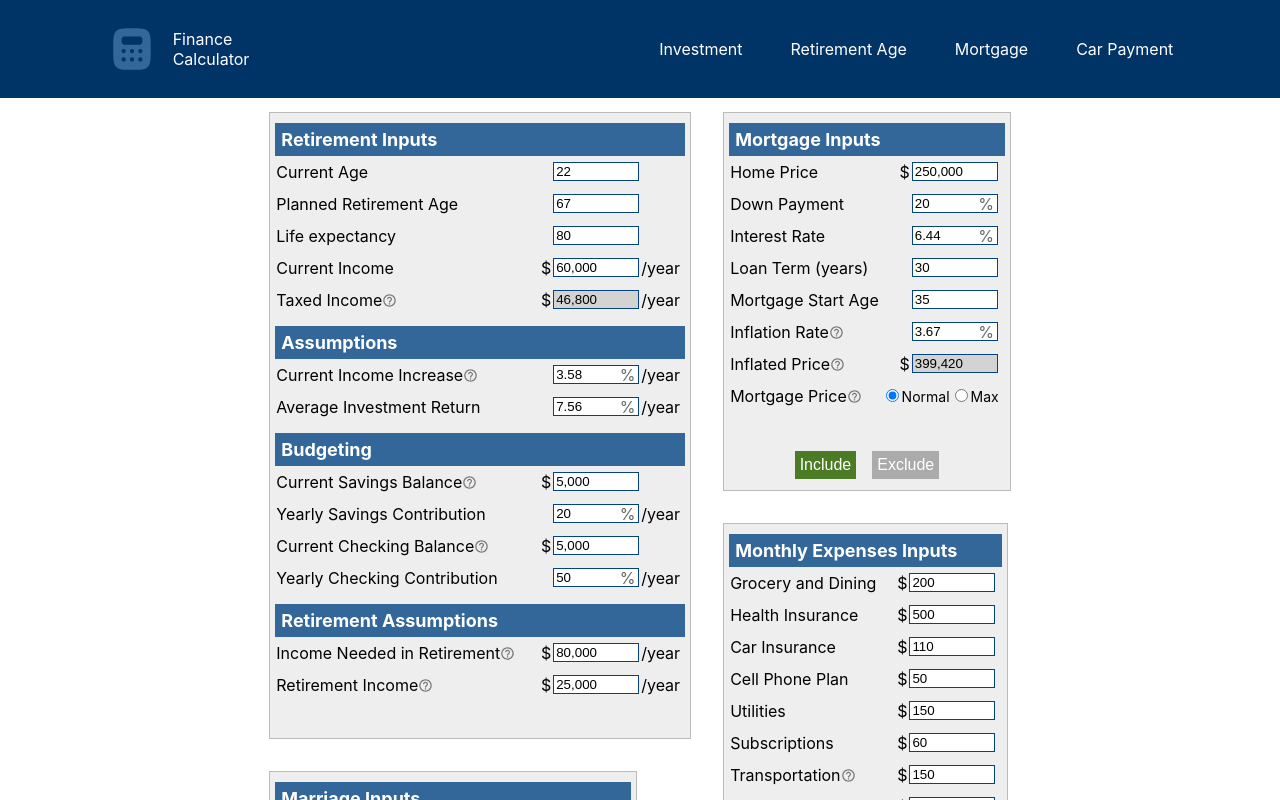
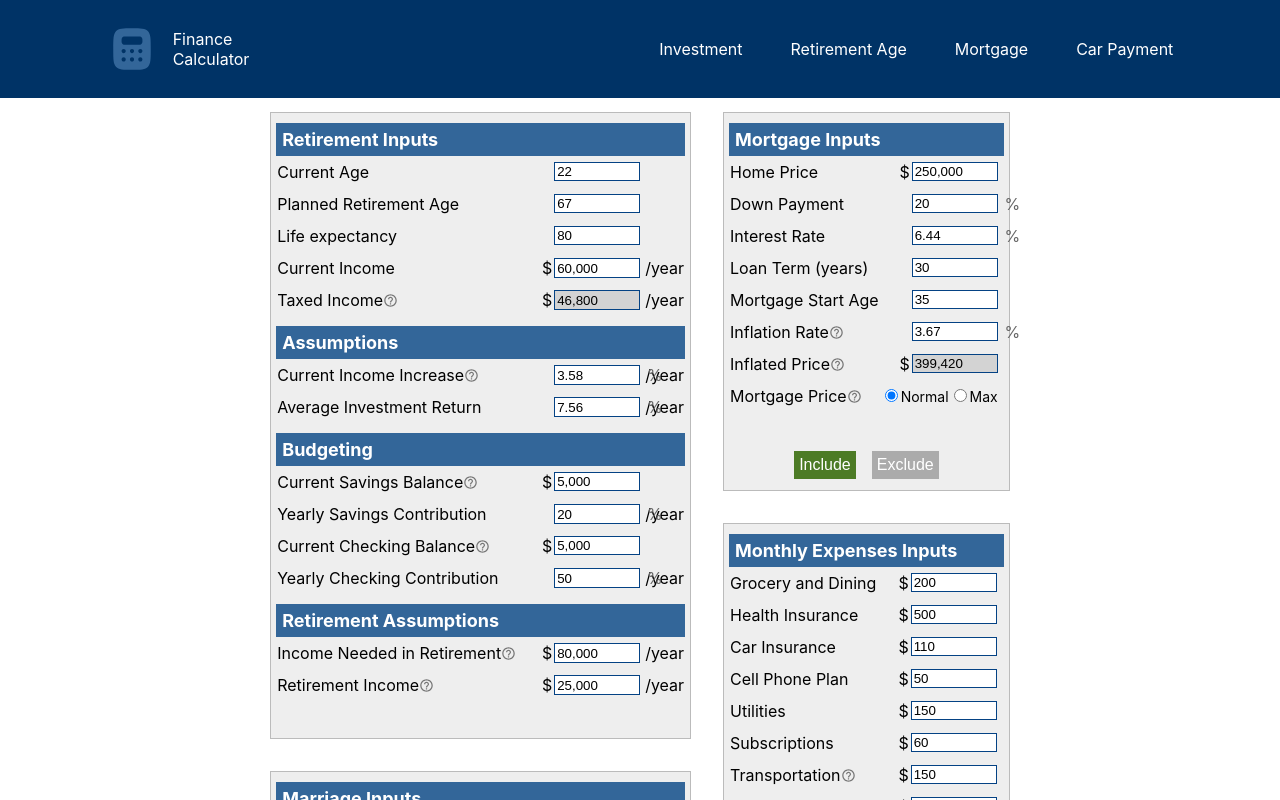
Before and after one commit to hmxxu/Finance_Calculator, a React (Create React App) app: page /home in a window 1280 px wide. Shown: the top 800 px of the page. Built offline with nearby package versions, Linux system fonts and the light colour scheme.

Commit message:
fixed CSS for inputboxes

```diff
--- a/src/calculateHome.jsx
+++ b/src/calculateHome.jsx
@@ -143,7 +143,6 @@ function calculateResults(rd, md, cds, mad, med) {
   ];
 
   const incomeIncrease = rd.incomeIncrease / 100;
-  const investReturnRate = rd.investReturnRate / 100;
   const savingContribution = rd.savingsContribution / 100;
   const checkingContribution = rd.checkingContribution / 100;
 
@@ -155,6 +154,7 @@ function calculateResults(rd, md, cds, mad, med) {
   for (let age = rd.currentAge; age <= rd.lifeExpectancy; age++) {
     let totalCheckingContribution = 0;
     let totalSavingsContribution = 0;
+    const numPeople = mad.included && age >= mad.marriageAge ? 2 : 1;
     // Simulate working/investing years
     if (age < rd.retirementAge) {
       // If married
@@ -171,15 +171,14 @@ function calculateResults(rd, md, cds, mad, med) {
         );
         totalCheckingContribution +=
           adjustedPartnerIncome * checkingContribution;
-        checking -=
-          calcInflatedPrice(med, averageInflationRate, age - rd.currentAge) *
-          12;
         totalSavingsContribution += adjustedPartnerIncome * savingContribution;
       }
 
       totalCheckingContribution += income * checkingContribution;
       checking -=
-        calcInflatedPrice(med, averageInflationRate, age - rd.currentAge) * 12;
+        calcInflatedPrice(med, averageInflationRate, age - rd.currentAge) *
+        12 *
+        numPeople;
       checking -= paymentAtAge.get(age);
 
       totalSavingsContribution += income * savingContribution;
@@ -191,7 +190,6 @@ function calculateResults(rd, md, cds, mad, med) {
         income = 0;
       }
       // Assuming that partner has the same retirement income and retirement income needed
-      const numPeople = mad.included && age >= mad.marriageAge ? 2 : 1;
       savings -=
         calcInflatedPrice(
           rd.retirementIncomeNeeded,
@@ -208,7 +206,7 @@ function calculateResults(rd, md, cds, mad, med) {
     savings += totalSavingsContribution;
     checking += totalCheckingContribution;
 
-    savings += savings * investReturnRate;
+    savings += (savings * rd.investReturnRate) / 100;
 
     table.push([
       age,
@@ -238,13 +236,13 @@ function calculateResults(rd, md, cds, mad, med) {
 
   results.push(
     [
-      "Saving At Retirement Age (" + rd.retirementAge + ")",
+      "Savings At Retirement Age (" + rd.retirementAge + ")",
       table[rd.retirementAge - rd.currentAge + 1][
         table[rd.retirementAge - rd.currentAge + 1].length - 1
       ],
     ],
     [
-      "Saving At Life Expectancy (" + rd.lifeExpectancy + ")",
+      "Savings At Life Expectancy (" + rd.lifeExpectancy + ")",
       table[rd.lifeExpectancy - rd.currentAge + 1][
         table[rd.lifeExpectancy - rd.currentAge + 1].length - 1
       ],
--- a/src/components/inputTables/MontlyExpensesInputBox.jsx
+++ b/src/components/inputTables/MonthlyExpensesInputBox.jsx
@@ -6,7 +6,7 @@ import Input from "./inputTableComponenets/Input";
 import InputError from "./inputTableComponenets/InputError";
 import FilledInput from "./inputTableComponenets/FilledInput";
 
-const MontlyExpensesInputBox = ({ setMonthlyExpensesData }) => {
+const MontlhyExpensesInputBox = ({ setMonthlyExpensesData }) => {
   const [inputValues, setInputValues] = useState({
     groceryFood: 200,
     healthInsurance: 500,
@@ -131,8 +131,8 @@ const MontlyExpensesInputBox = ({ setMonthlyExpensesData }) => {
   );
 };
 
-MontlyExpensesInputBox.propTypes = {
+MontlhyExpensesInputBox.propTypes = {
   setMonthlyExpensesData: PropTypes.func.isRequired,
 };
 
-export default MontlyExpensesInputBox;
+export default MontlhyExpensesInputBox;
--- a/src/components/inputTables/inputTableComponenets/FilledInput.jsx
+++ b/src/components/inputTables/inputTableComponenets/FilledInput.jsx
@@ -55,10 +55,13 @@ const FilledInput = ({
             readOnly
           />
           <span className="right-label-text">{rightlabelText}</span>
+          {isAboveMediumScreens && (
+            <span style={{ paddingLeft: "5px" }}>{rightText}</span>
+          )}
         </td>
-        {isAboveMediumScreens && (
+        {/* {isAboveMediumScreens && (
           <td style={{ paddingRight: "5px" }}>{rightText}</td>
-        )}
+        )} */}
       </tr>
       <tr>
         <td className="input-error-message" style={{ visibility: "hidden" }} />
--- a/src/components/inputTables/inputTableComponenets/Input.jsx
+++ b/src/components/inputTables/inputTableComponenets/Input.jsx
@@ -93,6 +93,9 @@ const Input = ({
               onChange={handleChange}
             />
             <span className="right-label-text">{rightlabelText}</span>
+            {isAboveMediumScreens && (
+              <span style={{ paddingLeft: "5px" }}>{rightText}</span>
+            )}
           </div>
           {selectValues && !isAboveMediumScreens && (
             <div style={{ display: "flex" }}>
@@ -110,9 +113,11 @@ const Input = ({
           )}
         </td>
 
-        {isAboveMediumScreens && (
-          <td style={{ paddingRight: "5px" }}>{rightText}</td>
-        )}
+        {/* {isAboveMediumScreens && (
+          <td style={{ paddingRight: "5px", textAlign: "left" }}>
+            {rightText}
+          </td>
+        )} */}
         {selectValues && isAboveMediumScreens && (
           <td>
             <select
--- a/src/pages/CarPaymentCalculator.jsx
+++ b/src/pages/CarPaymentCalculator.jsx
@@ -28,13 +28,18 @@ const CarPaymentCalculator = () => {
           gap: "2rem",
         }}
       >
+        <div>
           <CarPaymentInputBox setCarPaymentInputs={calculate} />
+        </div>
+
         {results && (
+          <div>
             <ResultsTable
               header="Results"
               results={results}
               resetOnClick={() => window.location.reload()}
             />
+          </div>
         )}
       </div>
     </div>
--- a/src/pages/Home.jsx
+++ b/src/pages/Home.jsx
@@ -13,7 +13,7 @@ import InputButton from "../components/inputTables/inputTableComponenets/InputBu
 import AdditionCarLoans from "../components/inputTables/AdditionCarLoans";
 import FilledCarPaymentInputBox from "../components/inputTables/FilledCarPaymentInputBox";
 import MarriageInputBox from "../components/inputTables/MarriageInputBox";
-import MontlyExpensesInputBox from "../components/inputTables/MontlyExpensesInputBox";
+import MontlhyExpensesInputBox from "../components/inputTables/MonthlyExpensesInputBox";
 import InputError from "../components/inputTables/inputTableComponenets/InputError";
 
 const Home = () => {
@@ -143,7 +143,7 @@ const Home = () => {
                   homePage={true}
                 />
               </div>
-              <div style={{ display: isAboveMediumScreens ? "flex" : "" }}>
+
               <MarriageInputBox
                 setMarriageData={setMarriageData}
                 currentAge={retirementData ? retirementData.currentAge : 0}
@@ -151,7 +151,6 @@ const Home = () => {
                   retirementData ? retirementData.lifeExpectancy : 0
                 }
               />
-              </div>
             </div>
 
             {/* Right Side (Mortgage and Monthly Expenses*/}
@@ -163,7 +162,6 @@ const Home = () => {
                 width: isAboveMediumScreens ? "" : "100%",
               }}
             >
-              <div style={{ display: isAboveMediumScreens ? "flex" : "" }}>
               <MortgageInputBox
                 setMortgageData={setMortgageData}
                 homePage={true}
@@ -172,12 +170,9 @@ const Home = () => {
                   retirementData ? retirementData.lifeExpectancy : 0
                 }
               />
-              </div>
-              <div style={{ width: "100%" }}>
-                <MontlyExpensesInputBox
+              <MontlhyExpensesInputBox
                 setMonthlyExpensesData={setMonthlyExpensesData}
               />
-              </div>
             </div>
           </div>
           {/* Addition Assets */}
@@ -188,13 +183,17 @@ const Home = () => {
               flexDirection: isAboveMediumScreens ? "row" : "column",
             }}
           >
+            <div>
               <AdditionCarLoans
                 setCarLoanType={setCarLoanType}
                 setCarLoanCount={setCarLoanCount}
                 setCDInterval={createCDInterval}
                 currentAge={retirementData ? retirementData.currentAge : 0}
-              lifeExpetency={retirementData ? retirementData.lifeExpectancy : 0}
+                lifeExpetency={
+                  retirementData ? retirementData.lifeExpectancy : 0
+                }
               />
+            </div>
           </div>
           {/* Car Input boxes */}
           {((carLoanType === "normal" && carLoanCount > 0) ||
@@ -213,6 +212,7 @@ const Home = () => {
             >
               {carLoanType === "normal"
                 ? Array.from({ length: carLoanCount }).map((_, index) => (
+                    <div style={{ display: "flex" }}>
                       <CarPaymentInputBox
                         key={index}
                         setCarPaymentInputs={(newData) =>
@@ -226,8 +226,10 @@ const Home = () => {
                           retirementData ? retirementData.lifeExpectancy : 0
                         }
                       />
+                    </div>
                   ))
                 : carIntervalData.map((cd, index) => (
+                    <div style={{ display: "flex" }}>
                       <FilledCarPaymentInputBox
                         key={index}
                         header={"Car At Age " + cd.startAge}
@@ -235,6 +237,7 @@ const Home = () => {
                         startAge={cd.startAge}
                         currentAge={retirementData.currentAge}
                       />
+                    </div>
                   ))}
             </div>
           )}
@@ -270,6 +273,7 @@ const Home = () => {
             style={{
               display: "flex",
               flexDirection: "column",
+              gap: "1rem",
             }}
           >
             {/* Result Table and Graph */}
--- a/src/pages/InvestmentCalculator.jsx
+++ b/src/pages/InvestmentCalculator.jsx
@@ -22,7 +22,10 @@ const InvestmentCalculator = () => {
       <Navbar />
       <div
         style={{
+          display: "flex",
           paddingTop: "7rem",
+          gap: "1rem",
+          flexDirection: "column",
         }}
       >
         <div
@@ -31,7 +34,9 @@ const InvestmentCalculator = () => {
             justifyContent: "center",
           }}
         >
-          <InvestmentInputBox setInvestmentData={calculate} />
+          <div>
+            <InvestmentInputBox setInvestmentData={calculate} />
+          </div>
         </div>
         <div
           style={{
--- a/src/pages/MortgageCalculator.jsx
+++ b/src/pages/MortgageCalculator.jsx
@@ -22,8 +22,10 @@ const MortgageCalculator = () => {
       <Navbar />
       <div
         style={{
+          display: "flex",
           paddingTop: "7rem",
-          flexDirection: isAboveMediumScreens ? "row" : "column",
+          gap: "1rem",
+          flexDirection: "column",
         }}
       >
         <div
@@ -34,13 +36,17 @@ const MortgageCalculator = () => {
             flexDirection: isAboveMediumScreens ? "row" : "column",
           }}
         >
+          <div>
             <MortgageInputBox setMortgageData={calculate} />
+          </div>
           {results && (
+            <div>
               <ResultsTable
                 header="Results"
                 results={results[1]}
                 resetOnClick={() => window.location.reload()}
               />
+            </div>
           )}
         </div>
         {results && <InvestmentTable data={results[0]} />}
--- a/src/pages/RetirementAgeCalculator.jsx
+++ b/src/pages/RetirementAgeCalculator.jsx
@@ -23,8 +23,10 @@ const RetirementAgeCalculator = () => {
       <Navbar />
       <div
         style={{
+          display: "flex",
+          gap: "1rem",
           paddingTop: "7rem",
-          flexDirection: isAboveMediumScreens ? "row" : "column",
+          flexDirection: "column",
         }}
       >
         {!results && (
@@ -34,7 +36,9 @@ const RetirementAgeCalculator = () => {
               justifyContent: "center",
             }}
           >
+            <div>
               <RetirementInputBox setRetirementData={calculate} />
+            </div>
           </div>
         )}
         {results && (
@@ -48,11 +52,13 @@ const RetirementAgeCalculator = () => {
               flexDirection: isAboveMediumScreens ? "row" : "column",
             }}
           >
+            <div>
               <ResultsTable
                 header="Results"
                 results={results[1]}
                 resetOnClick={() => window.location.reload()}
               />
+            </div>
             <InvestmentGraph data={results[0]} dataType={5} />
           </div>
         )}
--- a/src/styles/input.css
+++ b/src/styles/input.css
@@ -1,4 +1,5 @@
 .input-table {
+  width: 100%;
   padding: 5px;
   border: solid 1px #bbbbbb;
   background-color: #eeeeee;
@@ -51,8 +52,9 @@
 }
 
 .input-box {
+  display: flex;
   margin-left: 3px;
-  width: 80px;
+  max-width: 80px;
   background-color: white;
   border: 1px solid #044284;
 }
@@ -60,8 +62,8 @@
 .right-label-text {
   color: #666;
   position: absolute;
-  transform: translateX(-30%);
-  right: 0;
+  transform: translateX(800%);
+  left: 0;
   z-index: 1;
 }
 
@@ -148,7 +150,7 @@
   .right-label-text {
     color: #666;
     position: absolute;
-    transform: translateX(-30%);
+    transform: translateX(88%);
     right: 0;
     z-index: 1;
   }
--- a/src/styles/investmentTable.css
+++ b/src/styles/investmentTable.css
@@ -1,6 +1,4 @@
 .investment-table {
-  margin-top: 20px;
-  margin-bottom: 20px;
   border: solid 1px #bbbbbb;
   margin-left: auto;
   margin-right: auto;
```
Lines whose indentation alone changed are shown as unchanged.
